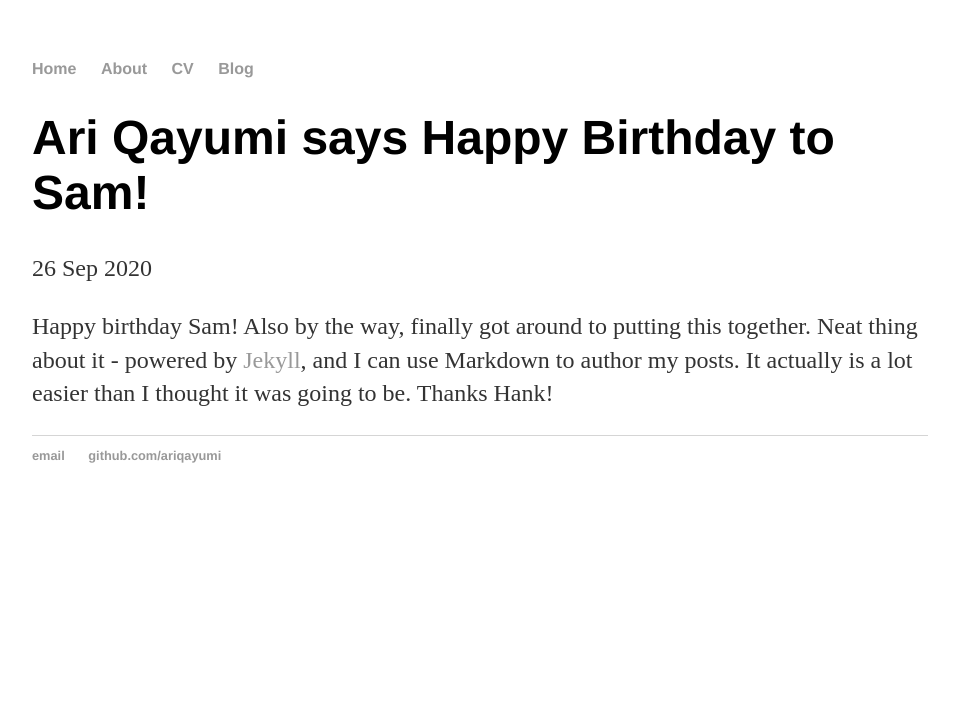
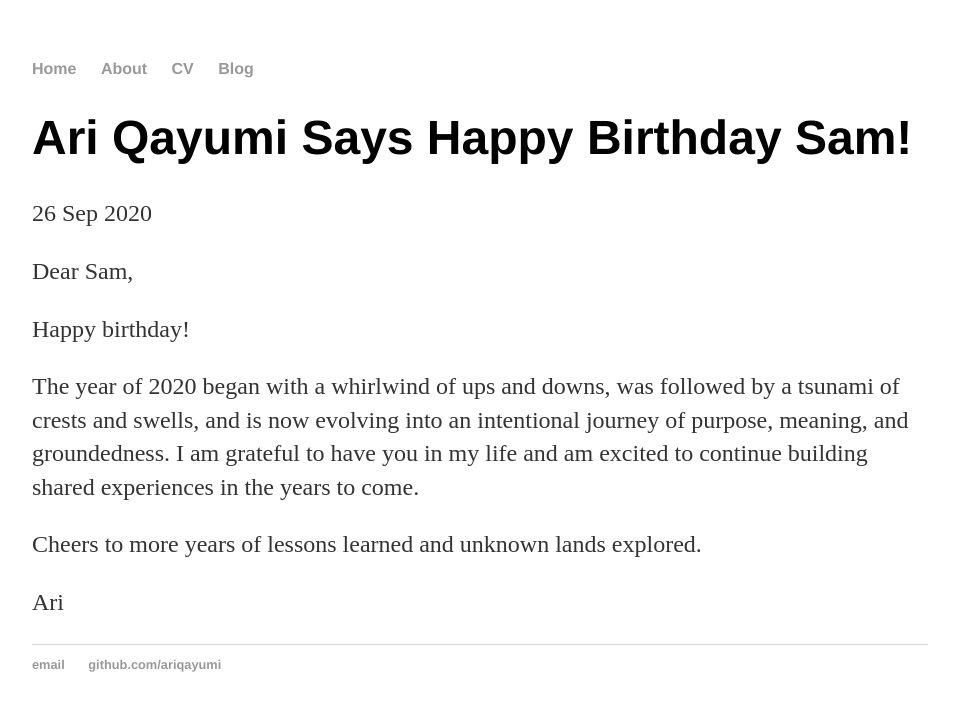
Before and after one commit to ariqayumi/ariqayumi.github.io, a Jekyll site: the page built from _posts/2020-09-26-ari-qayumi-site-launched-happy-birthday-sam.md, in a window 1280 px wide. Shown: the top 711 px of the page, without its empty margins (160-1119 px from the left). Built offline with Jekyll 4.4.1, drawn with Linux system fonts in a browser that asks for light colours.

Commit message:
Update 2020-09-26-ari-qayumi-site-launched-happy-birthday-sam.md

```diff
--- a/_posts/2020-09-26-ari-qayumi-site-launched-happy-birthday-sam.md
+++ b/_posts/2020-09-26-ari-qayumi-site-launched-happy-birthday-sam.md
@@ -1,8 +1,15 @@
 ---
 layout: post
-title: "Ari Qayumi says Happy Birthday to Sam!"
+title: "Ari Qayumi Says Happy Birthday Sam!"
 date: 2020-09-26
 ---
 
-Happy birthday Sam!
-Also by the way, finally got around to putting this together. Neat thing about it - powered by [Jekyll](http://jekyllrb.com), and I can use Markdown to author my posts. It actually is a lot easier than I thought it was going to be. Thanks Hank!
+Dear Sam,
+
+Happy birthday!
+
+The year of 2020 began with a whirlwind of ups and downs, was followed by a tsunami of crests and swells, and is now evolving into an intentional journey of purpose, meaning, and groundedness. I am grateful to have you in my life and am excited to continue building shared experiences in the years to come.
+
+Cheers to more years of lessons learned and unknown lands explored.
+
+Ari
```
